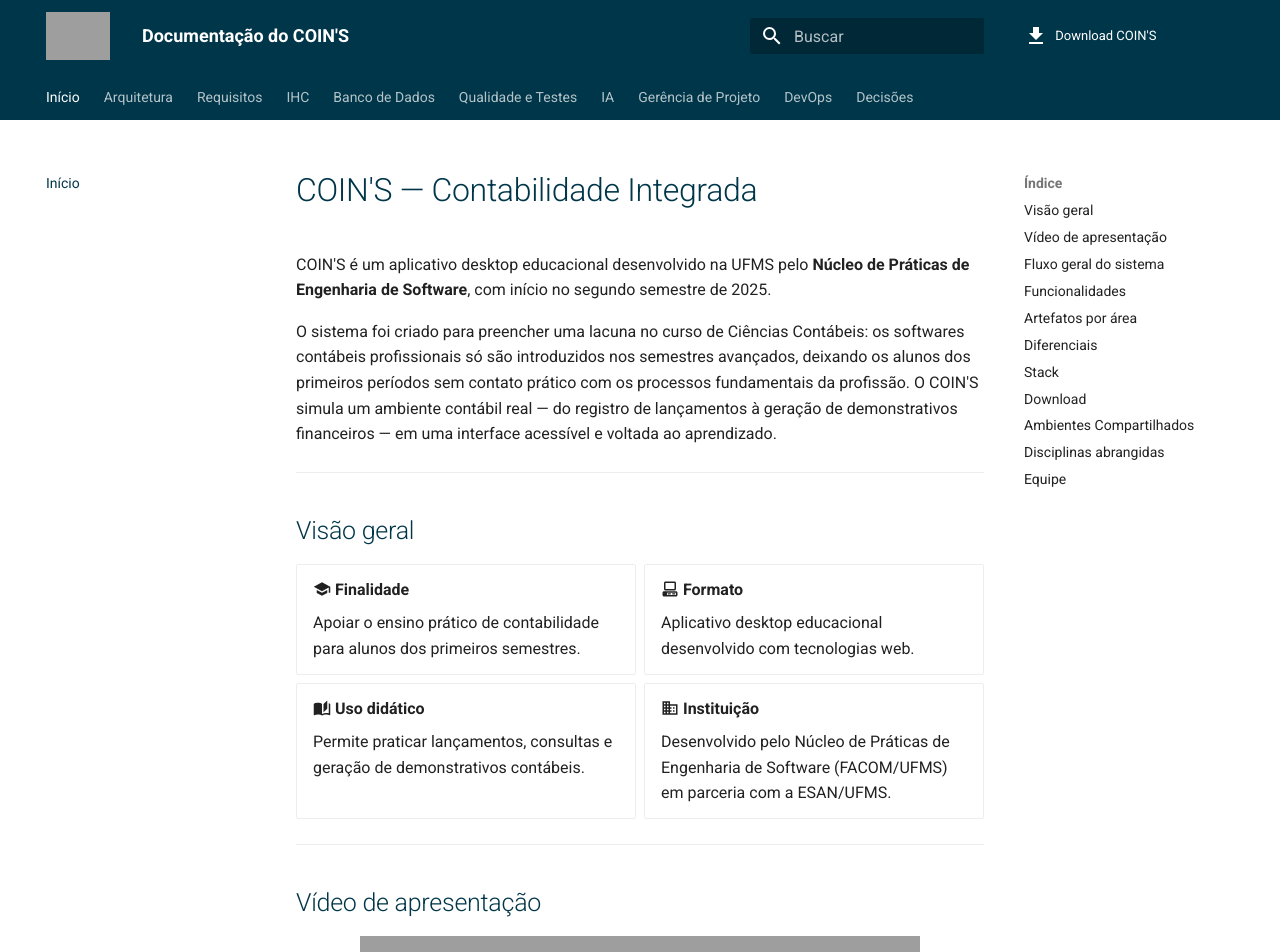
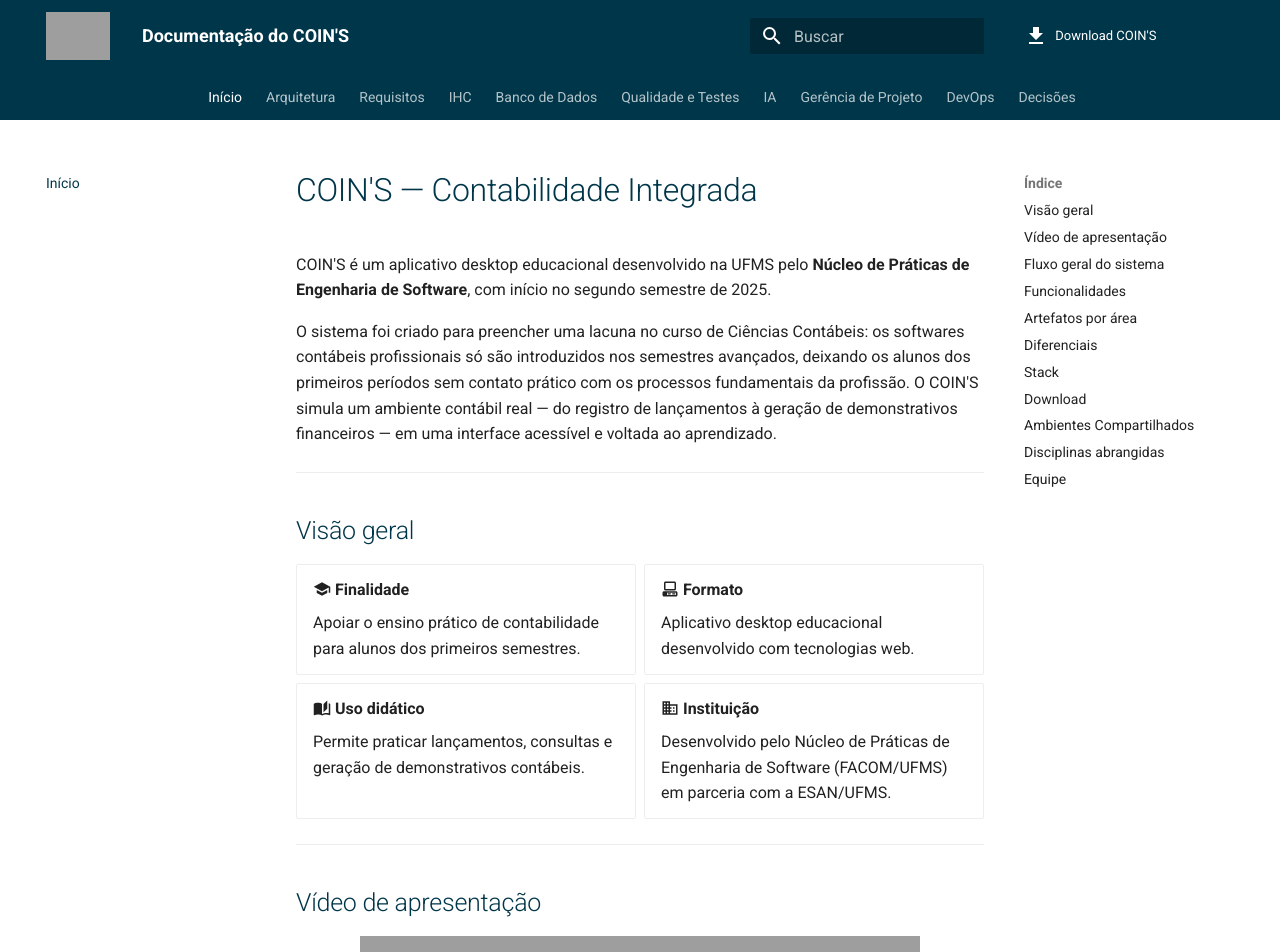
Before and after one commit to NES-Contabilidade-Integrada/doc-coins2026.1, an MkDocs documentation site: the page built from docs/index.md, in a window 1280 px wide and 1400 px high. Shown: the top 952 px of the window. Built offline with MkDocs 1.6.1 and Material for MkDocs 9.7.7, drawn with Linux system fonts in a browser that asks for light colours; comment, search, counter and statistics services are not loaded; grey boxes are pictures that could not be loaded.

Commit message:
feat(site): center navigation tabs in header
Co-Authored-By: Claude Sonnet 4.6 <noreply@anthropic.com>

```diff
--- a/docs/stylesheets/extra.css
+++ b/docs/stylesheets/extra.css
@@ -70,6 +70,11 @@
   align-items: center;
 }
 
+/* Centralizar abas de navegação no header */
+.md-tabs__list {
+  justify-content: center;
+}
+
 /* Logo maior no header */
 .md-header__button.md-logo img {
   height: 48px;
```
